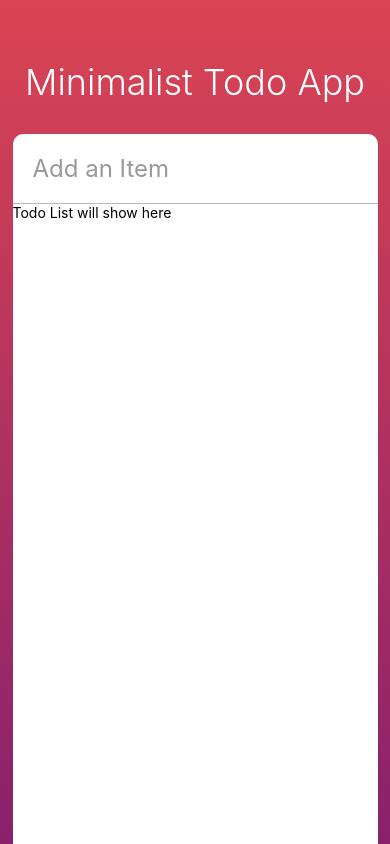
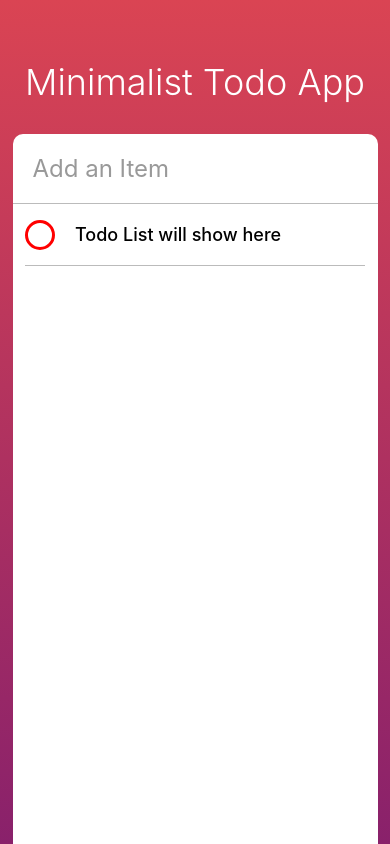
Before and after one commit to mfrashad/rn-todo-workshop, a React Native app: screen / in a window 390 px wide. Built offline with nearby package versions, Linux system fonts and the light colour scheme.

Commit message:
Todo List UI

```diff
--- a/App.js
+++ b/App.js
@@ -29,7 +29,7 @@ export default class App extends React.Component {
             returnKeyType="done"
             autoCorrect="false"
           ></TextInput>
-          <ScrollView>
+          <ScrollView contentContainerStyle={styles.listContainer}>
             <TodoList/>
           </ScrollView>
         </View>
@@ -64,5 +64,8 @@ const styles = StyleSheet.create({
     borderBottomColor: '#bbb',
     borderBottomWidth: 1,
     fontSize: 24
+  },
+  listContainer: {
+    alignItems: 'center'
   }
 });
--- a/components/TodoList.js
+++ b/components/TodoList.js
@@ -1,14 +1,52 @@
 import React, { Component } from 'react';
-import { View, Text } from 'react-native';
+import {
+  View,
+  Text,
+  StyleSheet,
+  TouchableOpacity,
+  Dimensions
+} from 'react-native';
+
+const { height, width } = Dimensions.get('window');
 
 class TodoList extends Component {
+  state = {
+    isEditing: false
+  };
+
   render() {
     return (
-      <View>
-        <Text>Todo List will show here</Text>
+      <View style={styles.container}>
+        <TouchableOpacity>
+          <View style={styles.circle} />
+        </TouchableOpacity>
+        <Text style={styles.text}>Todo List will show here</Text>
       </View>
     );
   }
 }
 
+const styles = StyleSheet.create({
+  container: {
+    width: width - 50,
+    borderBottomColor: '#bbb',
+    borderBottomWidth: StyleSheet.hairlineWidth,
+    flexDirection: 'row',
+    alignItems: 'center'
+  },
+  text: {
+    fontWeight: '500',
+    fontSize: 18,
+    marginVertical: 20
+  },
+  circle: {
+    width: 30,
+    height: 30,
+    borderRadius: 15,
+    borderColor: 'red',
+    borderWidth: 3,
+    marginRight: 20
+  }
+});
+
 export default TodoList;
```
